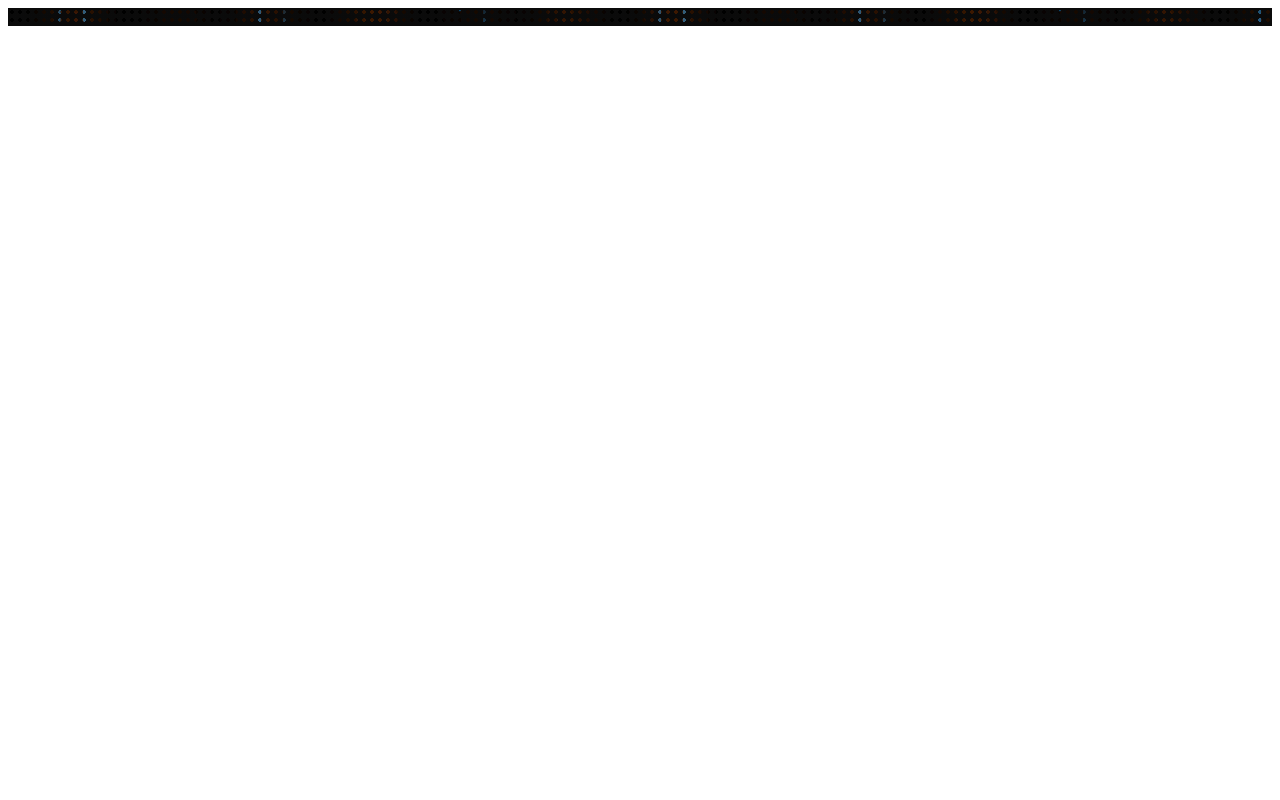
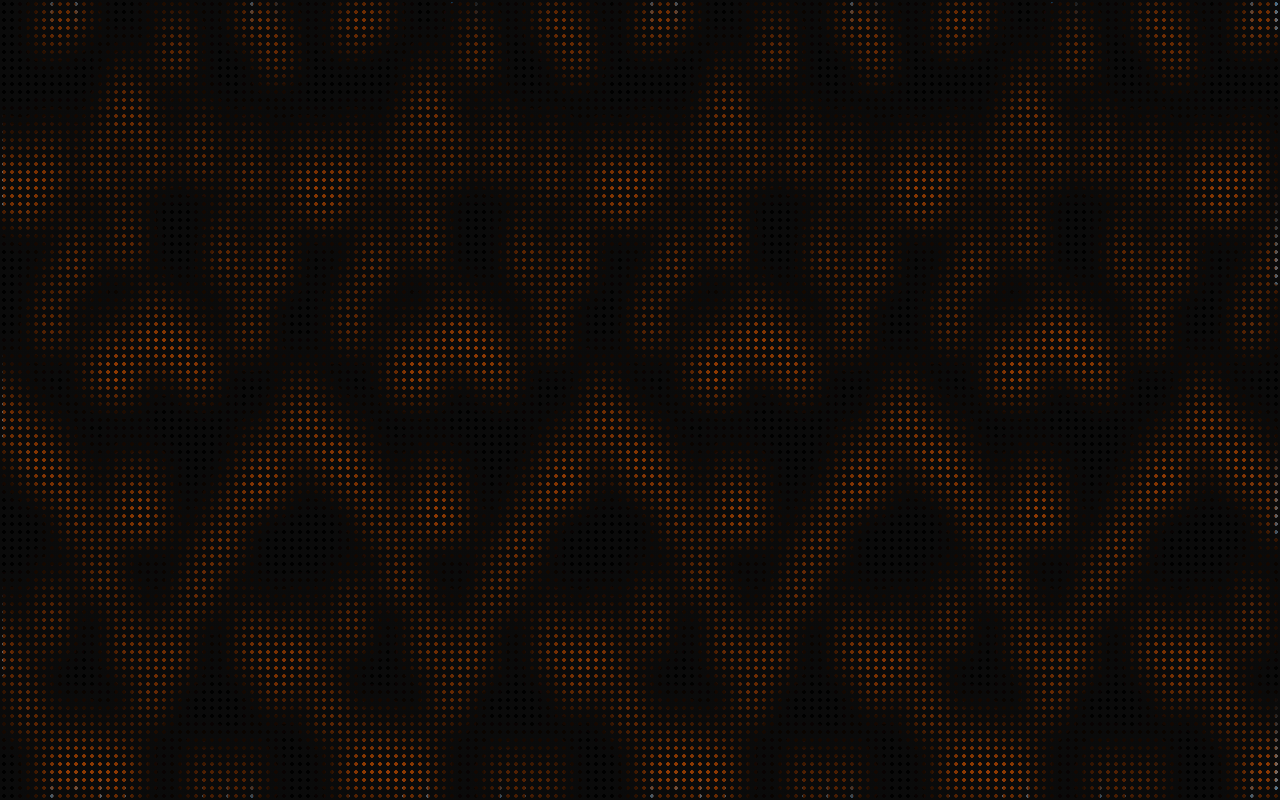
Before and after one commit to EagleOfFire/eagleoffire.github.io, a plain HTML site: page index.html in a window 1280 px wide. Drawn offline with Linux system fonts and the light colour scheme.

Commit message:
new background

```diff
--- a/index.html
+++ b/index.html
@@ -7,6 +7,6 @@
     <link rel="stylesheet" href="styles.css">
 </head>
 <body>
-    <div class="container">Hello Night City !</div>
+    <div class="container"> Night City !</div>
 </body>
 </html>
--- a/styles.css
+++ b/styles.css
@@ -1,6 +1,12 @@
 /*
 More comprehensive version at shenanigans.shoghisimon.ca/collection/css-rain-bg/
  */
+
+html, body {
+    height: 100%;
+    margin: 0;
+    padding: 0;
+}
 
 .container::after {
   content: "";
```
